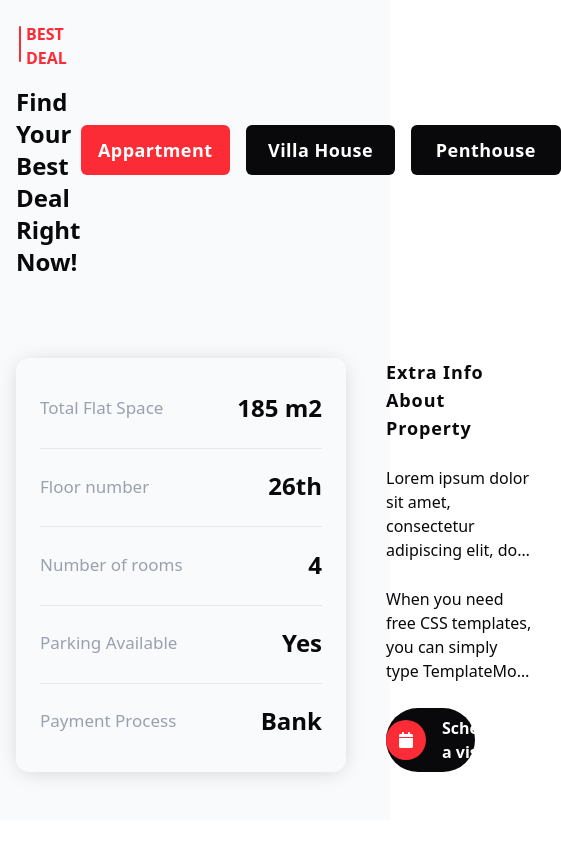
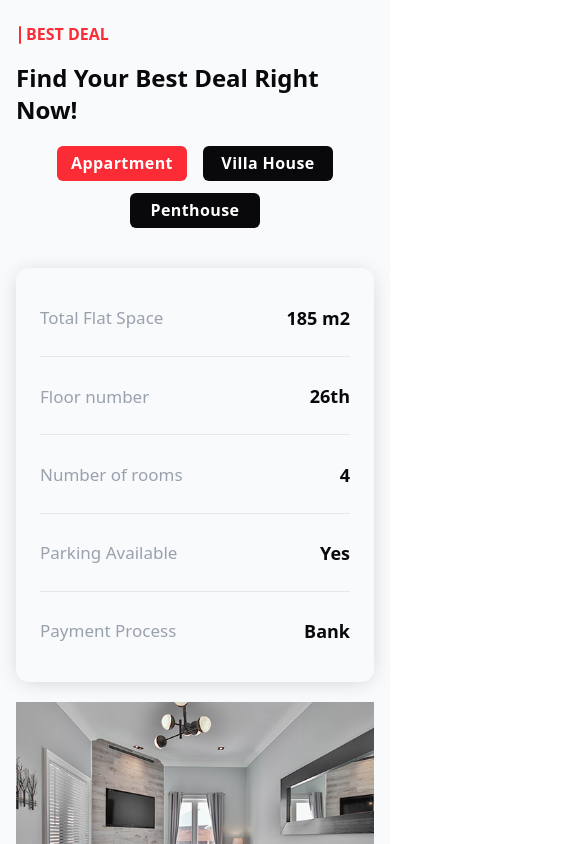
Before and after one commit to Nikkihosseini/Villa-agency, a React (Vite) app: page / in a window 390 px wide. Shown: the part 1960-2804 px from the top of the page, 561 px wide, since content can reach past the window. Before the commit the page ends 2780 px from the top, so only its background shows below. Built offline with nearby package versions, Linux system fonts and the light colour scheme.

Commit message:
add responsive code for BestDeal

```diff
--- a/src/Components/Home/BestDeal/BestDeal.jsx
+++ b/src/Components/Home/BestDeal/BestDeal.jsx
@@ -10,37 +10,37 @@ export default function BestDeal(){
             <div className='bg-gray-50 h-full'>
                 <div className='container mx-auto px-4 xl:px-20'>
                    <div className='py-12 md:py-26 w-full'>
-                     <div className='flex items-center justify-between mb-20'>
+                     <div className='flex flex-col lg:flex-row gap-y-5 lg:gap-y-0 items-center justify-between mb-10 lg:mb-15 xl:mb-20'>
                          <div>
                             <h4 className='line-before text-red-500 relative font-bold uppercase ml-2.5 mb-4'>Best Deal</h4>
                             <h3 className='font-bold text-2xl md:text-4xl xl:text-5xl md:leading-15 max-w-[450px]'>Find Your Best Deal Right Now!
                             </h3>
                          </div>
-                         <div className='flex items-center gap-x-4 text-white font-semibold w-[480px]'>
-                            <button className='bg-red-500 rounded-md w-[150px] h-[50px] cursor-pointer tracking-wide text-lg'>Appartment</button>
-                            <button className='bg-zinc-950 rounded-md w-[150px] h-[50px] cursor-pointer tracking-wide text-lg hover:w-[149px] hover:h-[49px] transition-all'>Villa House</button>
-                            <button className='bg-zinc-950 rounded-md w-[150px] h-[50px] cursor-pointer tracking-wide text-lg hover:w-[149px] hover:h-[49px] transition-all'>Penthouse</button>
+                         <div className='flex items-center justify-center gap-x-4 text-white font-semibold flex-wrap sm:flex-nowrap  gap-y-3 sm:gap-y-0 sm:w-[480px]'>
+                            <button className='bg-red-500 rounded-md w-[130px] h-[35px] sm:w-[150px] sm:h-[50px] cursor-pointer tracking-wide text-base sm:text-lg'>Appartment</button>
+                            <button className='bg-zinc-950 rounded-md w-[130px] h-[35px] sm:w-[150px] sm:h-[50px] cursor-pointer tracking-wide text-base sm:text-lg sm:hover:w-[149px] sm:hover:h-[49px] transition-all'>Villa House</button>
+                            <button className='bg-zinc-950 rounded-md w-[130px] h-[35px] sm:w-[150px] sm:h-[50px] cursor-pointer tracking-wide text-base sm:text-lg sm:hover:w-[149px] sm:hover:h-[49px] transition-all'>Penthouse</button>
                          </div>
                      </div>
-                     <div className='flex items-center justify-around gap-x-5 h-[414px]'>
-                        <div>
+                     <div className='flex flex-col lg:flex-row gap-y-5 lg:gap-y-0 items-center justify-around gap-x-5 lg:h-[414px]'>
+                        <div className='w-full lg:w-auto'>
                             <InfoTable space='185 m2' floorNumber='26th' rooms='4' parking='Yes' payment='Bank' />
                         </div>
-                        <div className='w-[520px] h-[414px]'>
+                        <div className='w-auto h-auto sm:w-[520px] sm:h-[414px]'>
                             <img className='w-full h-full' src="./public/images/image/deal/deal-01.jpg" alt="deal1"/>
                         </div>
-                        <div className='flex flex-col h-full justify-between w-[330px]'>
+                        <div className='flex flex-col gap-y-4 lg:gap-y-0 h-full justify-between w-full lg:w-[330px]'>
                             <h4 className='font-bold text-lg tracking-wider'>
                             Extra Info About Property
                             </h4>
 
-                            <p className='line-clamp-4'>Lorem ipsum dolor sit amet, consectetur adipiscing elit, do eiusmod tempor pack incididunt ut labore et dolore magna aliqua quised ipsum suspendisse.
+                            <p className='line-clamp-5 xl:line-clamp-4'>Lorem ipsum dolor sit amet, consectetur adipiscing elit, do eiusmod tempor pack incididunt ut labore et dolore magna aliqua quised ipsum suspendisse.
                             </p>
 
-                            <p className='line-clamp-4'>When you need free CSS templates, you can simply type TemplateMo in any search engine website. In addition, you can type TemplateMo Portfolio, TemplateMo One Page Layouts, etc.
+                            <p className='line-clamp-5 xl:line-clamp-4'>When you need free CSS templates, you can simply type TemplateMo in any search engine website. In addition, you can type TemplateMo Portfolio, TemplateMo One Page Layouts, etc.
                             </p>
 
-                            <a className='font-semibold w-[60%] relative flex items-center py-2 pr-5 pl-14 bg-zinc-950 text-white hover:text-red-500 rounded-full transition-all' href='#'>
+                            <a className='font-semibold max-w-[188px] relative flex items-center py-2 pr-5 pl-14 bg-zinc-950 text-white hover:text-red-500 rounded-full transition-all' href='#'>
                                 <span className='flex items-center justify-center absolute left-0 bg-red-500 w-10 h-10 rounded-full'>
                                 <FontAwesomeIcon className='text-white' icon={faCalendar}/>
                                 </span>Schedule a visit
--- a/src/Components/Home/Info-table/Info-table.jsx
+++ b/src/Components/Home/Info-table/Info-table.jsx
@@ -4,26 +4,26 @@ import '../styles/styles.css'
 export default function InfoTable(props){
     return(
         <>
-        <div className='flex flex-col justify-around w-[330px] sm:w-[306px] h-[414px] rounded-[0.8rem] shadow-normal p-6 divide-y divide-gray-200'>
+        <div className='flex flex-col justify-around w-full lg:w-[330px] h-[414px] rounded-[0.8rem] shadow-normal p-6 divide-y divide-gray-200'>
             <div className='flex items-center justify-between pb-6'>
                 <span className='text-gray-400 text-[17px]'>Total Flat Space</span>
-                <span className='font-bold text-2xl'>{props.space}</span>
+                <span className='font-bold text-lg sm:text-xl md:text-2xl'>{props.space}</span>
             </div>
             <div className='flex items-center justify-between pb-6'>
                 <span className='text-gray-400 text-[17px]'>Floor number</span>
-                <span className='font-bold text-2xl'>{props.floorNumber}</span>
+                <span className='font-bold text-lg sm:text-xl md:text-2xl'>{props.floorNumber}</span>
             </div>
             <div className='flex items-center justify-between pb-6'>
                 <span className='text-gray-400 text-[17px]'>Number of rooms</span>
-                <span className='font-bold text-2xl'>{props.rooms}</span>
+                <span className='font-bold text-lg sm:text-xl md:text-2xl'>{props.rooms}</span>
             </div>
             <div className='flex items-center justify-between pb-6'>
                 <span className='text-gray-400 text-[17px]'>Parking Available</span>
-                <span className='font-bold text-2xl'>{props.parking}</span>
+                <span className='font-bold text-lg sm:text-xl md:text-2xl'>{props.parking}</span>
             </div>
             <div className='flex items-center justify-between'>
                 <span className='text-gray-400 text-[17px]'>Payment Process</span>
-                <span className='font-bold text-2xl'>{props.payment}</span>
+                <span className='font-bold text-lg sm:text-xl md:text-2xl'>{props.payment}</span>
             </div>
         </div>
         </>
```
